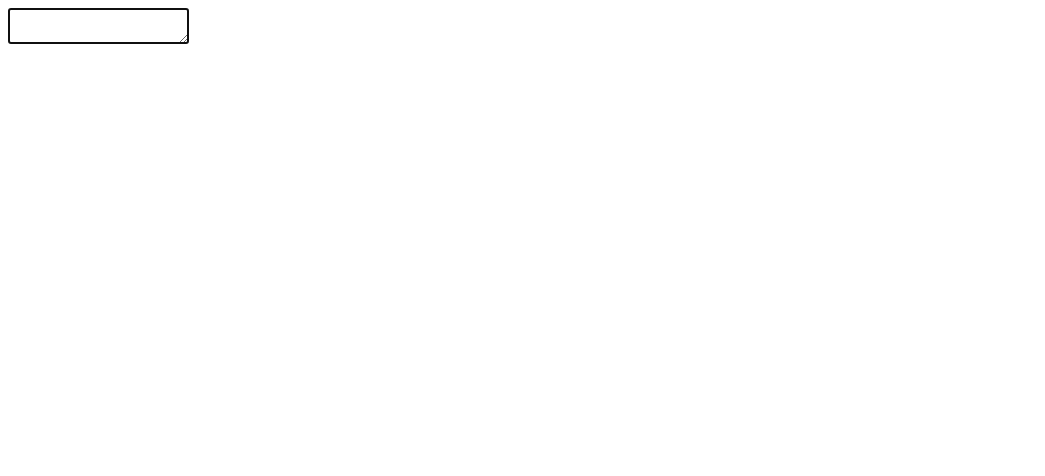
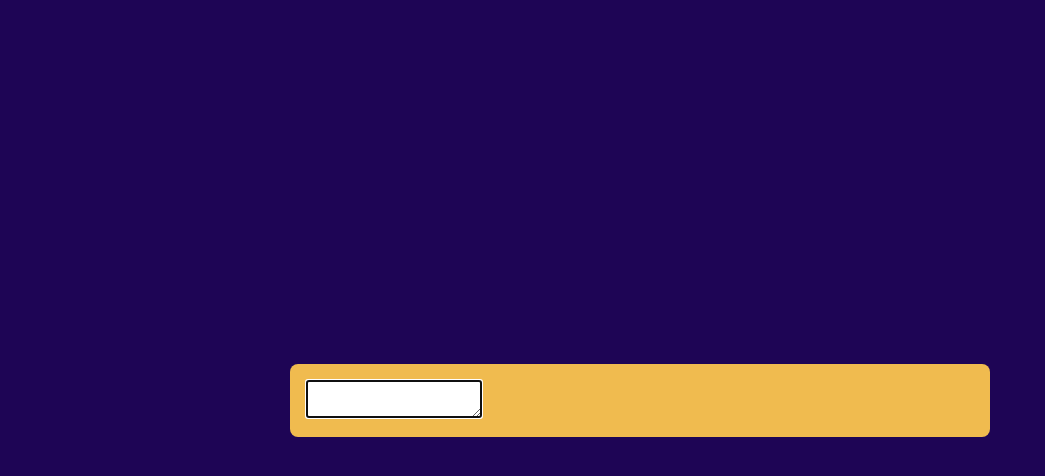
Before and after one commit to ishupatel07/speed-typing-game, a plain HTML site: page index.html in a window 1280 px wide. Shown: the whole page, without its empty margins (0-1045 px from the left). Drawn offline with Linux system fonts and the light colour scheme.

Commit message:
done html part

```diff
--- a/index.html
+++ b/index.html
@@ -13,6 +13,6 @@
         <textarea id="quoteInput" class="quote-input" autofocus></textarea>
     </div>
 
-
+    <script src="app.js"></script>
 </body>
 </html>
--- a/style.css
+++ b/style.css
@@ -0,0 +1,31 @@
+*{
+    box-sizing: border-box;
+}
+
+body{
+    display: flex;
+    justify-content: center;
+    align-items: center;
+    min-height: 100vh;
+    margin: 0;
+    background-color: #1e0555;
+}
+
+body, .quote-input{
+    font-family: 'Gill Sans', 'Gill Sans MT', Calibri, 'Trebuchet MS', sans-serif;
+}
+
+.container{
+    background-color: #f0bb4f;
+    padding: 1rem;
+    border-radius: .5rem;
+    width: 700px;
+    max-width: 90%;
+}
+
+.timer{
+    position: absolute;
+    top: 2rem;
+    font-size: 3rem;
+
+}
```
